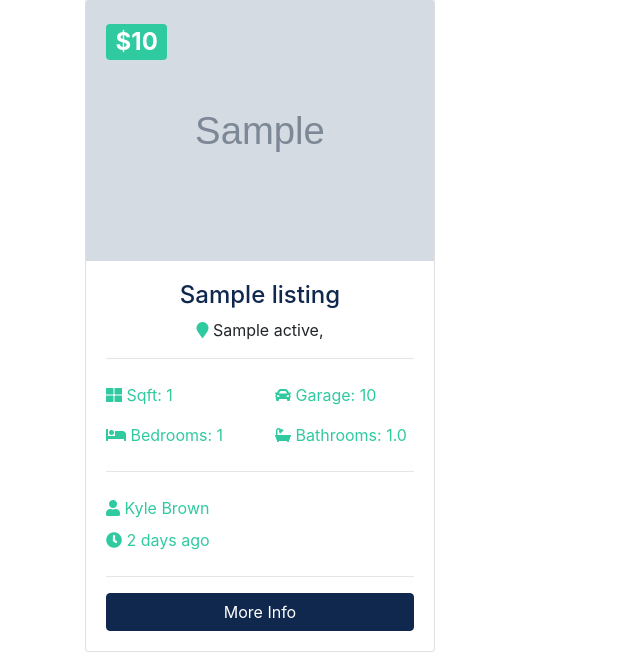
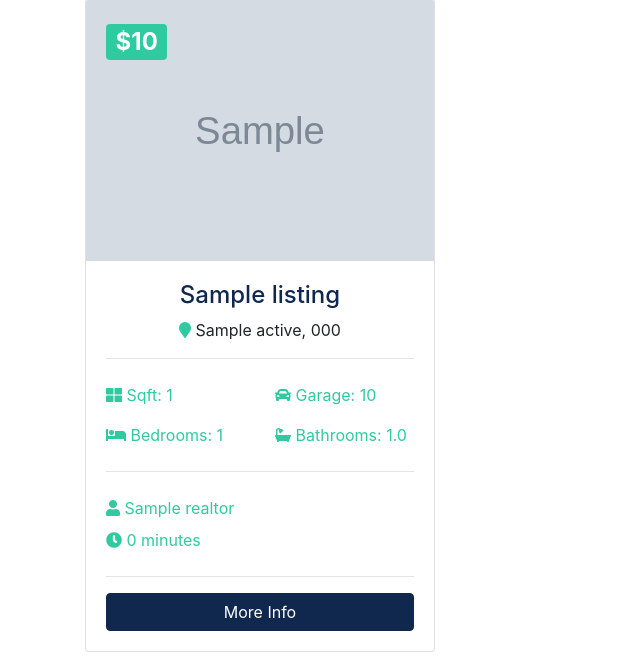
Before and after one commit to xboudsady/real-estate, a Django app: page /listings/ in a window 1280 px wide. Shown: the part 450-1106 px from the top of the page, without its empty margins (0-640 px from the left). Run offline with Django 3.2, Linux system fonts and the light colour scheme; tables that the repository leaves empty hold one stand-in row (values such as "Sample post"); grey boxes marked "Sample" are stand-in pictures; some libraries are stand-ins or nearby versions.

Commit message:
Added dynamic data to card of inidividual listing of properties

```diff
--- a/listings/views.py
+++ b/listings/views.py
@@ -12,7 +12,7 @@ def index(request):
 
     return render(request, 'listings/listings.html', context)
 
-def listing(request):
+def listing(request, listing_id):
     return render(request, 'listings/listing.html')
 
 def search(request):
--- a/templates/listings/listings.html
+++ b/templates/listings/listings.html
@@ -47,7 +47,7 @@
                   <div class="listing-heading text-center">
                     <h4 class="text-primary">{{ listing.title }}</h4>
                     <p>
-                      <i class="fas fa-map-marker text-secondary"></i> {{ listing.city }} {{ listing.state }}, {{ listing.zip }}</p>
+                      <i class="fas fa-map-marker text-secondary"></i> {{ listing.city }} {{ listing.state }}, {{ listing.zipcode }}</p>
                   </div>
                   <hr>
                   <div class="row py-2 text-secondary">
@@ -65,14 +65,14 @@
                   <hr>
                   <div class="row py-2 text-secondary">
                     <div class="col-12">
-                      <i class="fas fa-user"></i> Kyle Brown</div>
+                      <i class="fas fa-user"></i> {{ listing.realtor }}</div>
                   </div>
                   <div class="row text-secondary pb-2">
                     <div class="col-6">
-                      <i class="fas fa-clock"></i> 2 days ago</div>
+                      <i class="fas fa-clock"></i> {{ listing.list_date | timesince }}</div>
                   </div>
                   <hr>
-                  <a href="listing.html" class="btn btn-primary btn-block">More Info</a>
+                  <a href="{% url 'listing' listing.id %}" class="btn btn-primary btn-block">More Info</a>
                 </div>
               </div>
             </div>
```
